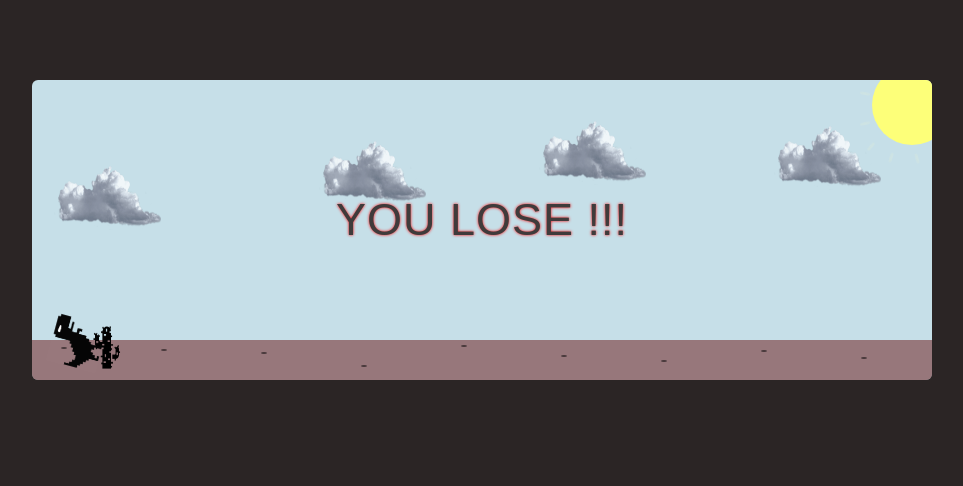
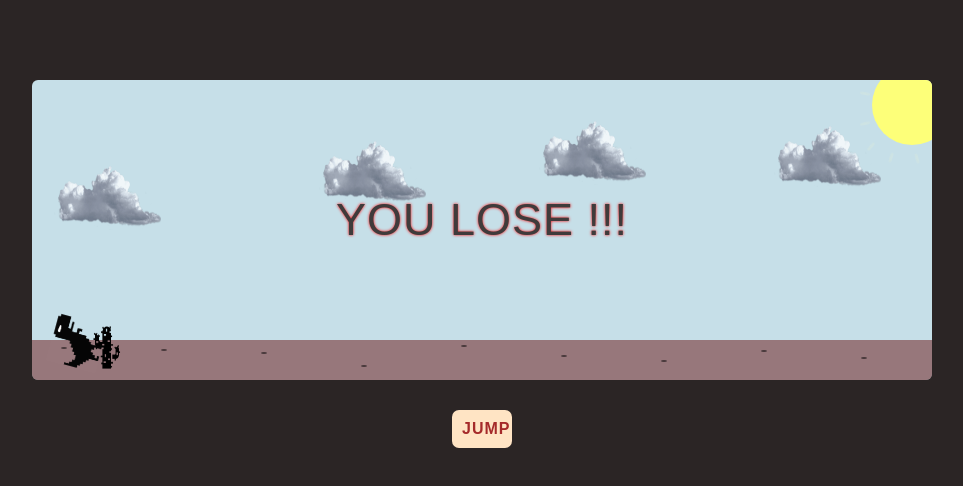
Before and after one commit to RizvanDev/JS__dinosaur-game, a plain HTML site: page index.html in a window 1280 px wide. Shown: the whole page, without its empty margins (158-1121 px from the left). Drawn offline with Linux system fonts and the light colour scheme.

Commit message:
the jump will only occur when you click on the button

```diff
--- a/css/_animate.scss
+++ b/css/_animate.scss
@@ -39,7 +39,7 @@
       top: 238px;
    }
    50% {
-      top: 175px;
+      top: 125px;
    }
    100% {
       top: 238px;
--- a/css/style.scss
+++ b/css/style.scss
@@ -305,3 +305,23 @@ body {
    top: 22px;
    left: 120px;
 }
+
+.jump-btn {
+   z-index: 10;
+   padding: 10px;
+   max-width: 60px;
+   margin: -50px auto 0 auto;
+   display: block;
+   text-align: center;
+   background: bisque;
+   color: brown;
+   font-weight: 800;
+   cursor: pointer;
+   border-radius: 7px;
+   font-family: fantasy;
+   letter-spacing: 1px;
+   &:active {
+      transform: scale(0.95);
+      transition: 0.1s;
+   }
+}
--- a/index.html
+++ b/index.html
@@ -68,6 +68,7 @@
          <div class="modal-wp__text">Good Job !</div>
       </div>
    </main>
+   <buttton type="submit" class="jump-btn">JUMP</buttton>
    <script src="./js/script.js"></script>
 </body>
 
--- a/js/script.js
+++ b/js/script.js
@@ -11,13 +11,8 @@ const modal = document.querySelector('.modal');
 const modalgg = document.querySelector('.modal-gg');
 const modalwp = document.querySelector('.modal-wp');
 
+const btn = document.querySelector('.jump-btn');
 
-document.addEventListener('keydown', function (event) {
-   jump();
-});
-document.addEventListener('click', function (event) {
-   jump();
-});
 
 function jump() {
    if (dino.classList != 'jump') {
@@ -27,6 +22,10 @@ function jump() {
       dino.classList.remove('jump');
    }, 400)
 };
+
+btn.addEventListener('click', function (event) {
+   jump();
+});
 
 let isAlife = setInterval(function () {
    let dinoTop = parseInt(window.getComputedStyle(dino).getPropertyValue('top'));
```
Also changed, not shown: css/style.css.
